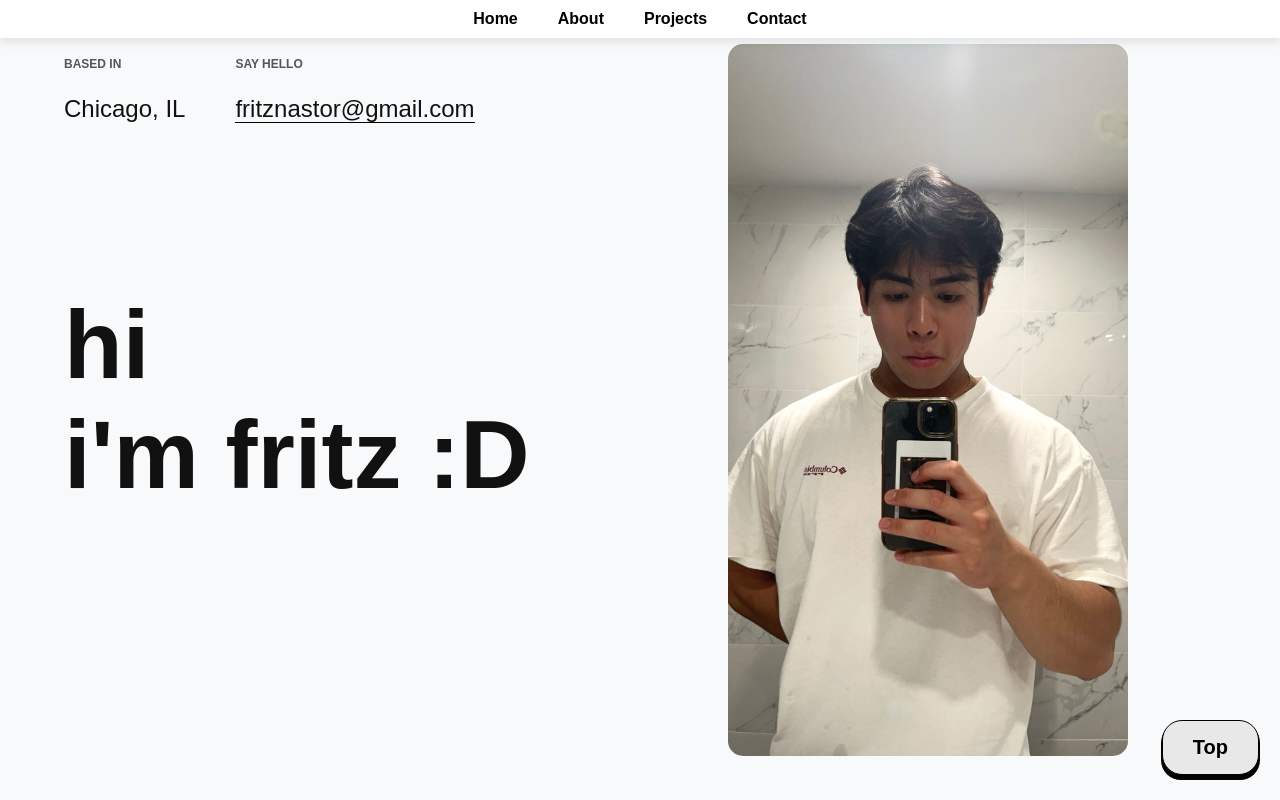
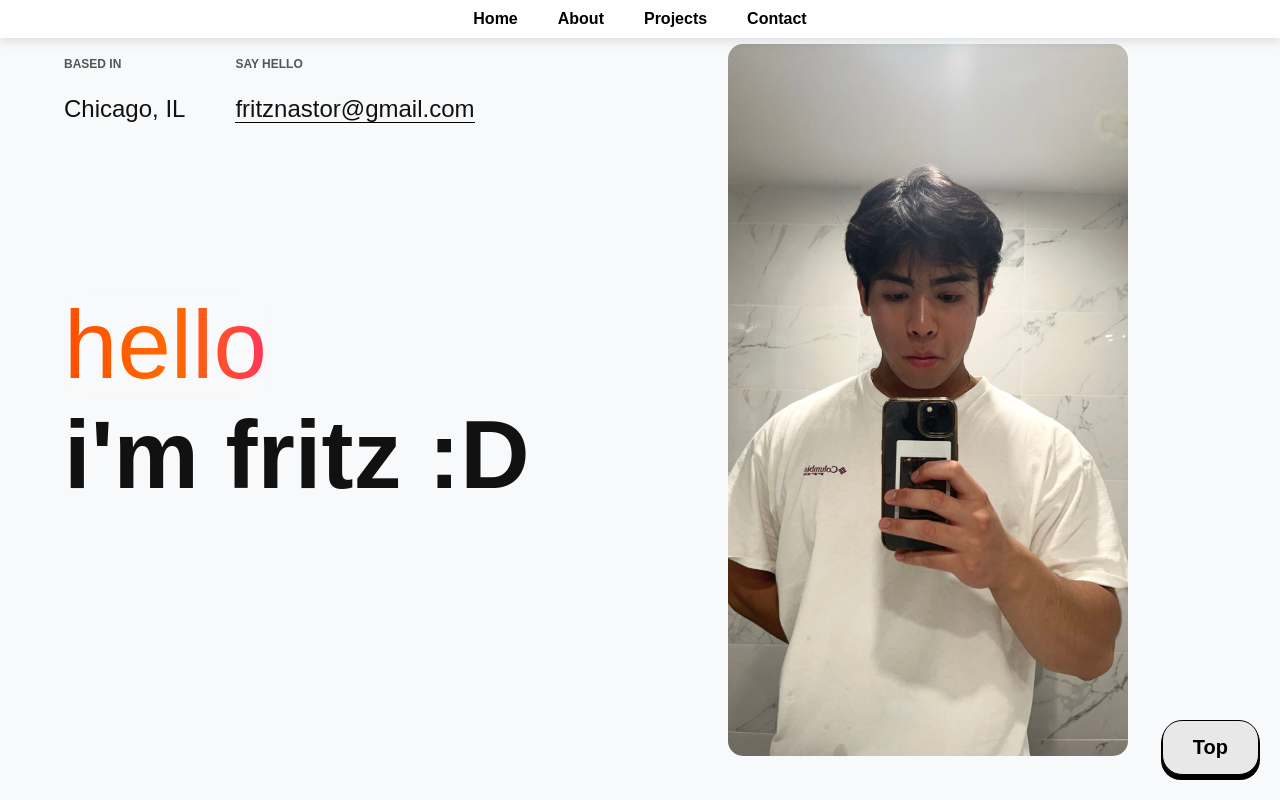
Before and after one commit to fritznastor/portfolio-website, a React (Vite) app in the folder my-portfolio/: page / in a window 1280 px wide. Shown: the top 800 px of the page. Built offline with nearby package versions, Linux system fonts and the light colour scheme.

Commit message:
gradient on hello

```diff
--- a/my-portfolio/src/components/GradientText/GradientText.jsx
+++ b/my-portfolio/src/components/GradientText/GradientText.jsx
@@ -3,7 +3,7 @@ import "./GradientText.css";
 export default function GradientText({
   children,
   className = "",
-  colors = ["#40ffaa", "#4079ff", "#40ffaa", "#4079ff", "#40ffaa"], // Default colors
+  colors = ["#ff0000", "#ff4500", "#ff6a00", "#ff1493", "#ff0000"], // Lava lamp red shades
   animationSpeed = 8, // Default animation speed in seconds
   showBorder = false, // Default overlay visibility
 }) {
--- a/my-portfolio/src/pages/Home.jsx
+++ b/my-portfolio/src/pages/Home.jsx
@@ -1,5 +1,5 @@
 import "../styles/home.css";
-
+import GradientText from "../components/GradientText/GradientText";
 export default function Home() {
   return (
     <section id="home" className="home">
@@ -21,7 +21,9 @@ export default function Home() {
       {/* Left-side Name Section */}
       <div className="content">
         <div className="text-container">
-          <h1 className="hey">hi</h1>
+        <h1 className="hey">
+            <GradientText>hello</GradientText> {/* Apply GradientText here */}
+          </h1>
           <h1 className="im-fritz">i'm fritz :D</h1>
         </div>
 
--- a/my-portfolio/src/styles/home.css
+++ b/my-portfolio/src/styles/home.css
@@ -58,8 +58,13 @@
   /* Left Text Container */
   .text-container {
     flex: 1;
-    text-align: left;
-  }
+    text-align: left; /* Ensures all text is left-aligned */
+    display: flex;
+    flex-direction: column;
+    align-items: flex-start; /* Aligns items to the left */
+    justify-content: center;
+}
+
 
   .hey {
 
@@ -92,9 +97,11 @@
   .name-line {
     display: flex;
     align-items: center;
-    justify-content: start; /* Ensures left alignment */
+    justify-content: flex-start; /* Aligns text to the left */
+    gap: 10px; /* Controls spacing between words */
+    width: 100%; /* Ensures it stretches across */
+}
 
-  }
 
   .hey, .im, .fritz, .smiley {
     font-size: 6rem; /* Match "hi" font size */
```
